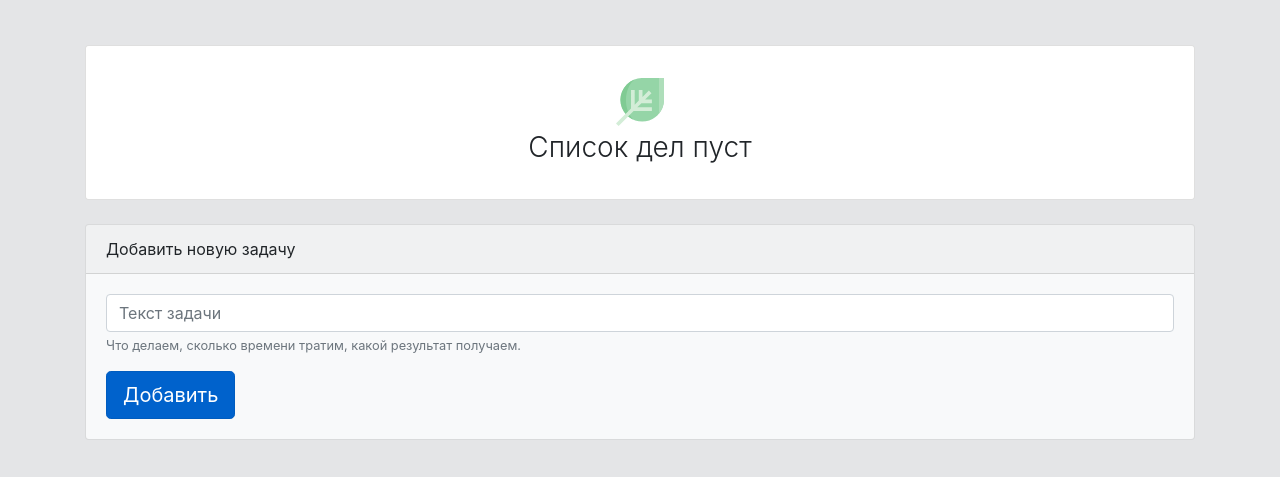
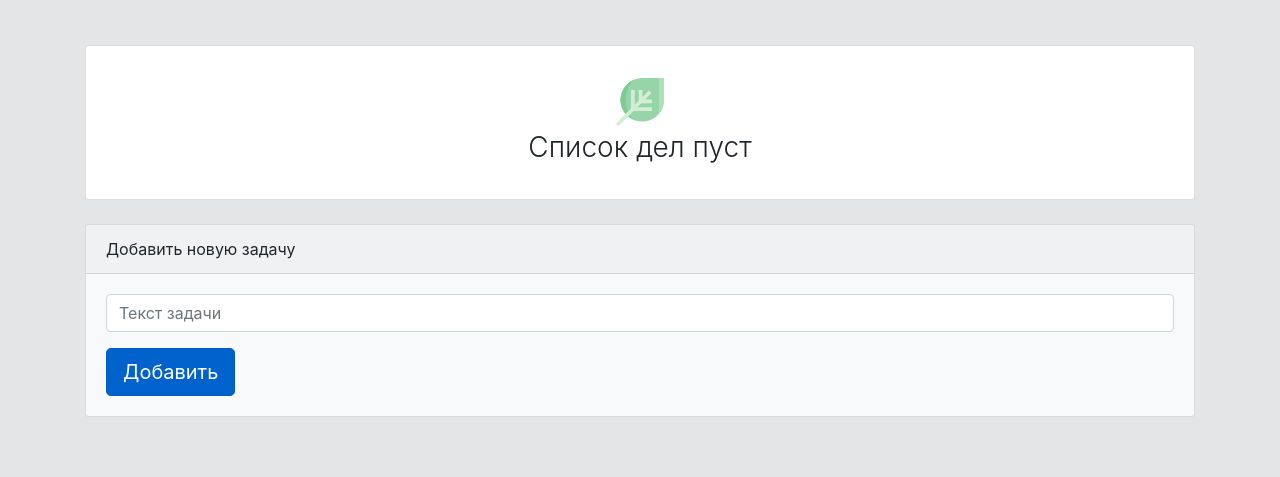
Before and after one commit to Cathereum/ToDo-Project-JS, a plain HTML site: page index.html in a window 1280 px wide. Shown: the part 137-614 px from the top of the page. Drawn offline with nearby package versions, Linux system fonts and the light colour scheme.

Commit message:
deleted a snippet

```diff
--- a/index.html
+++ b/index.html
@@ -49,8 +49,7 @@
 				<form id="form">
 					<div class="form-group">
 						<input type="text" class="form-control" id="taskInput" placeholder="Текст задачи" required>
-						<small id="emailHelp" class="form-text text-muted">Что делаем, сколько времени тратим, какой
-							результат получаем.</small>
+
 					</div>
 					<button type="submit" class="btn btn-primary  btn-lg active">Добавить</button>
 				</form>
```
